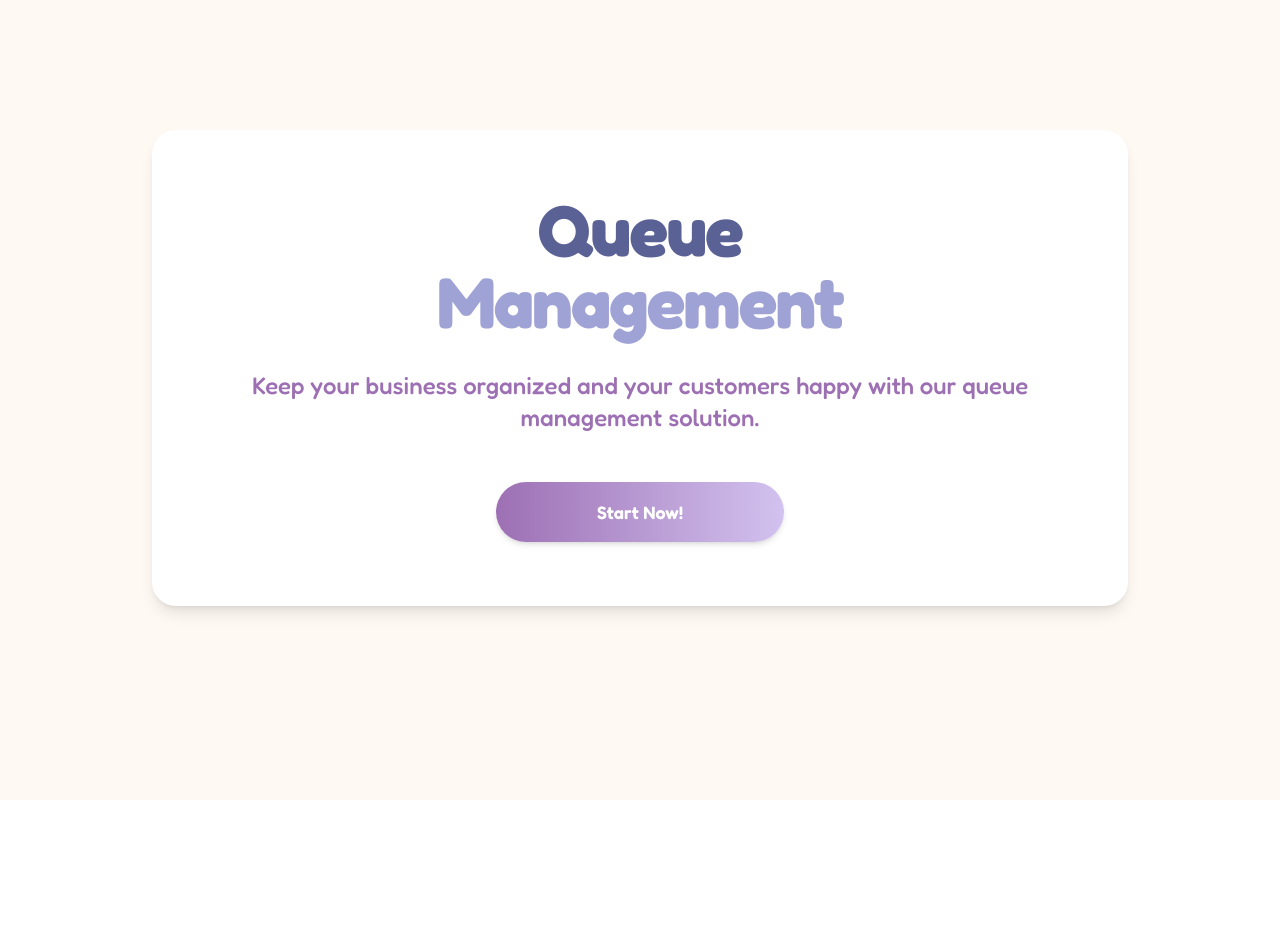
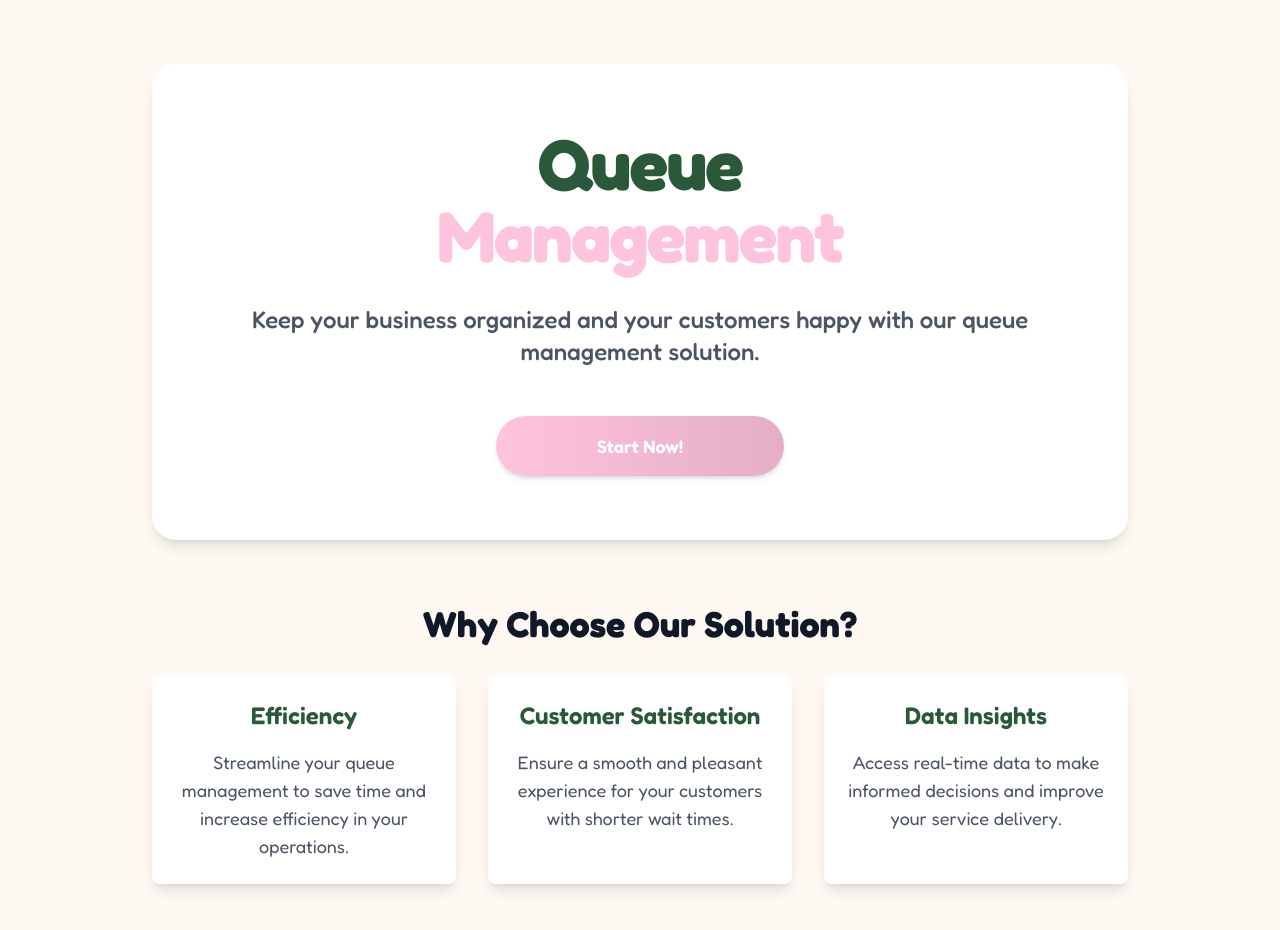
Before and after one commit to ParimaSA/Queue_Management, a Next.js app in the folder frontend/: page / in a window 1280 px wide. Shown: the top 930 px of the page. Before the commit the page ends 800 px from the top, so only its background shows below. Built offline with nearby package versions, Linux system fonts and the light colour scheme.

Commit message:
Improve home page layout

```diff
--- a/frontend/app/page.tsx
+++ b/frontend/app/page.tsx
@@ -6,23 +6,47 @@ const Home = () => {
   return (
     <>
       <main className="flex flex-col justify-center items-center min-h-screen bg-cream2 lg:px-32 md:px-20 sm:px-10">
-        <div className={`${fredoka.className} antialiased px-6 py-16 text-center`}>
-          <div className="bg-white shadow-lg rounded-3xl p-6 md:p-14 lg:p-16 relative -translate-y-8 w-full max-w-5xl">
-            <h1 className="text-5xl md:text-6xl lg:text-7xl font-extrabold tracking-tight text-darkBlue">
+        <div className={`${fredoka.className} antialiased px-6 py-16 text-center flex flex-col justify-center items-center`}>
+          <div className="bg-white shadow-lg rounded-3xl p-6 md:p-14 lg:p-16 relative w-full max-w-5xl">
+            <h1 className="text-5xl md:text-6xl lg:text-7xl font-extrabold tracking-tight text-darkGreen">
               Queue
-              <span className="text-lightBlue4 block">Management</span>
+              <span className="text-brightPink block">Management</span>
             </h1>
-            <p className="mt-8 text-lg md:text-xl lg:text-2xl text-lightPurple font-medium">
+            <p className="mt-8 text-lg md:text-xl lg:text-2xl text-gray-600 font-medium">
               Keep your business organized and your customers happy with our queue management solution.
             </p>
             <div className="mt-12 flex justify-center">
               <Link href="/business/login">
-                <button className="w-60 lg:w-72 px-8 py-4 text-lg font-semibold rounded-full bg-gradient-to-r from-lightPurple to-lightPurple5 text-white shadow-md hover:scale-105 transform transition-all duration-300">
+                <button className="w-60 lg:w-72 px-8 py-4 text-lg font-semibold rounded-full bg-gradient-to-r from-brightPink to-brightPink1 text-white shadow-md hover:scale-105 transform transition-all duration-300">
                   Start Now!
                 </button>
               </Link>
             </div>
           </div>
+
+          <section className="w-full py-16 text-center">
+            <h2 className="text-4xl font-bold text-gray-900">Why Choose Our Solution?</h2>
+            <div className="mt-8 grid grid-cols-1 md:grid-cols-2 lg:grid-cols-3 gap-8">
+              <div className="bg-white p-6 rounded-lg shadow-lg">
+                <h3 className="text-2xl font-semibold text-darkGreen">Efficiency</h3>
+                <p className="mt-4 text-lg text-gray-600">
+                  Streamline your queue management to save time and increase efficiency in your operations.
+                </p>
+              </div>
+              <div className="bg-white p-6 rounded-lg shadow-lg">
+                <h3 className="text-2xl font-semibold text-darkGreen">Customer Satisfaction</h3>
+                <p className="mt-4 text-lg text-gray-600">
+                  Ensure a smooth and pleasant experience for your customers with shorter wait times.
+                </p>
+              </div>
+              <div className="bg-white p-6 rounded-lg shadow-lg">
+                <h3 className="text-2xl font-semibold text-darkGreen">Data Insights</h3>
+                <p className="mt-4 text-lg text-gray-600">
+                  Access real-time data to make informed decisions and improve your service delivery.
+                </p>
+              </div>
+            </div>
+          </section>
         </div>
       </main>
     </>
--- a/frontend/tailwind.config.ts
+++ b/frontend/tailwind.config.ts
@@ -39,6 +39,10 @@ const config: Config = {
         lightBlue4: '#9fa2d4',
         lightPurple: '#9d70b4',
         lightPurple6: '#ebeaf6',
+        brightPink: '#FFC4DD',
+        brightPink1: '#E4AEC5',
+        darkGreen: '#295939',
+        darkGreen1: '#82A284',
       },
       height: {
         '26': '4rem',
```
